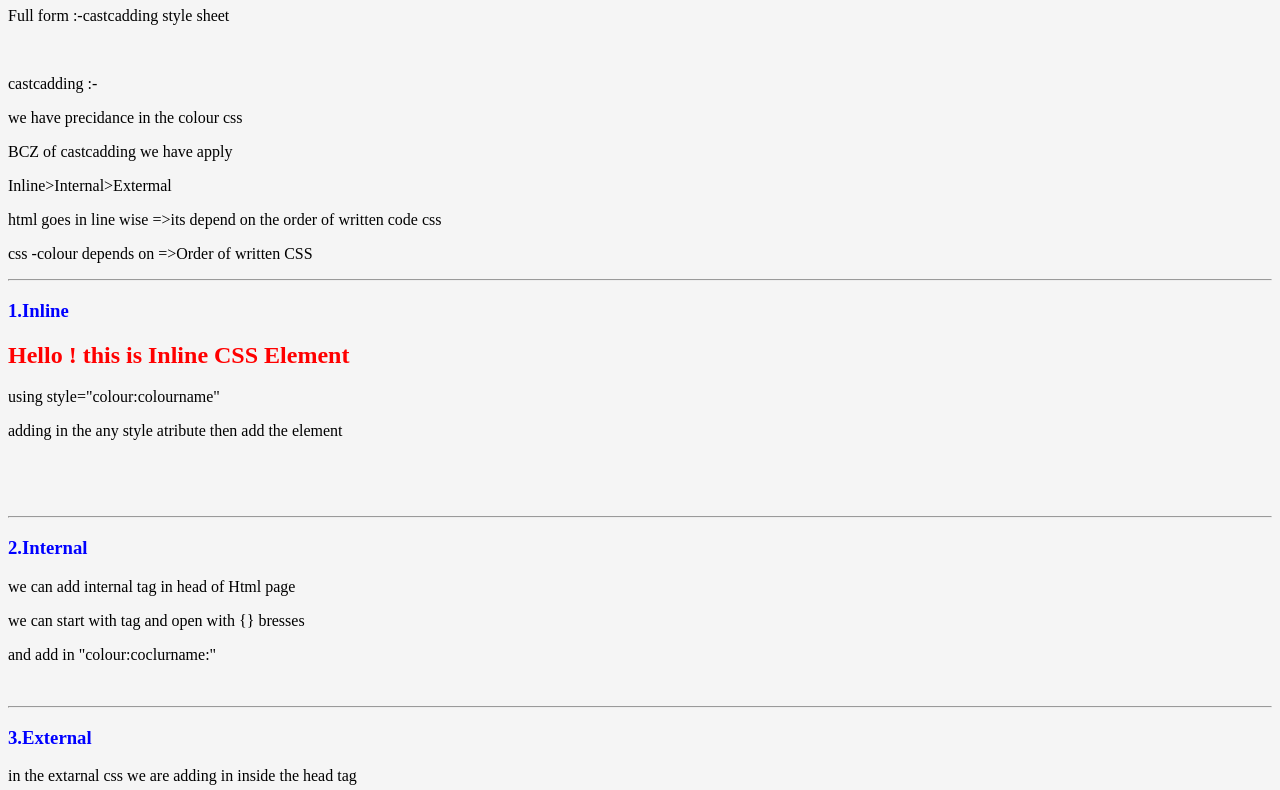
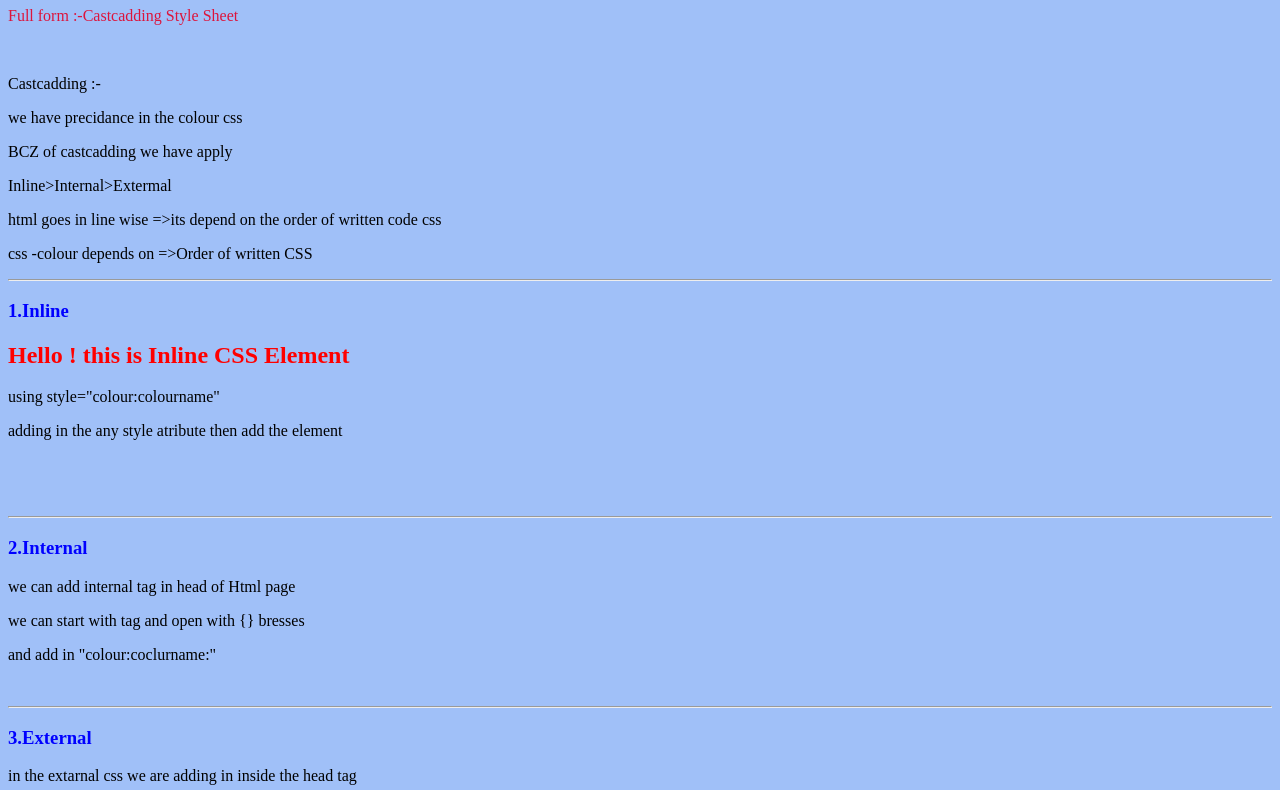
Before and after one commit to VirendrKumarYadav/CSS, a plain HTML site: page day1/css.htm in a window 1280 px wide. Shown: the part 74-864 px from the top of the page. Drawn offline with Linux system fonts and the light colour scheme.

Commit message:
adding changes

```diff
--- a/day1/css.htm
+++ b/day1/css.htm
@@ -2,21 +2,26 @@
 <html lang="en">
 
 <head>
-    <H1>CSS 😇</H1>
+    <H1 style="color:darkred">CSS 😇</H1>
     <meta charset="UTF-8">
     <meta name="viewport" content="width=device-width, initial-scale=1.0">
     <title>Document</title>
     <style>
-        h3{
+        h3 {
             color: blue;
+        }
+
+        hr {
+
+            color: rgb(250, 4, 4);
         }
     </style>
     <link rel="stylesheet" href="./style.css">
 </head>
 
 <body>
-    <p>Full form :-castcadding style sheet</p><br>
-    <p>castcadding :-</p>
+    <p  class="ff">Full form :-Castcadding Style Sheet</p><br>
+    <p>Castcadding :-</p>
     <p>we have precidance in the colour css</p>
     <p>BCZ of castcadding we have apply </p>
     <p>Inline>Internal>Extermal</p>
@@ -62,7 +67,7 @@
     <h1 class="cl2">O</h1>
     <br>
     <p>using dot(.) u can add colour in style.css file .class name{}</p>
-<p>using (#) u can add colour  in style.css file #idname{}</p>
+    <p>using (#) u can add colour in style.css file #idname{}</p>
 
 </body>
 
--- a/day1/style.css
+++ b/day1/style.css
@@ -1,5 +1,5 @@
 *{
-    background-color: whitesmoke;
+    background-color: rgb(160, 192, 248);
 }
 h2{
     colour:red;
@@ -11,3 +11,6 @@ h2{
 #cl2{
     color: aquamarine;
 }
+.ff{
+    color: crimson;
+}
```
Also changed, not shown: README.md, index.html (added). Lines whose indentation alone changed are shown as unchanged.
